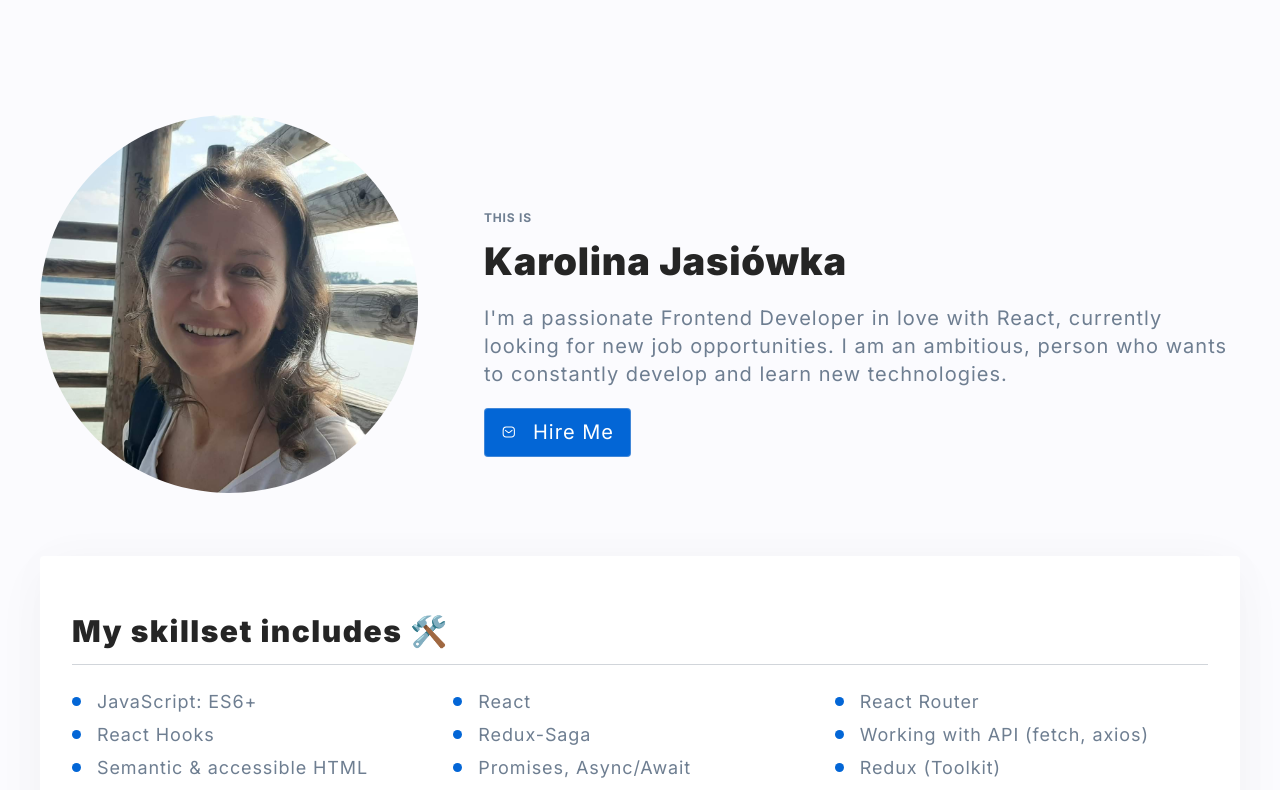
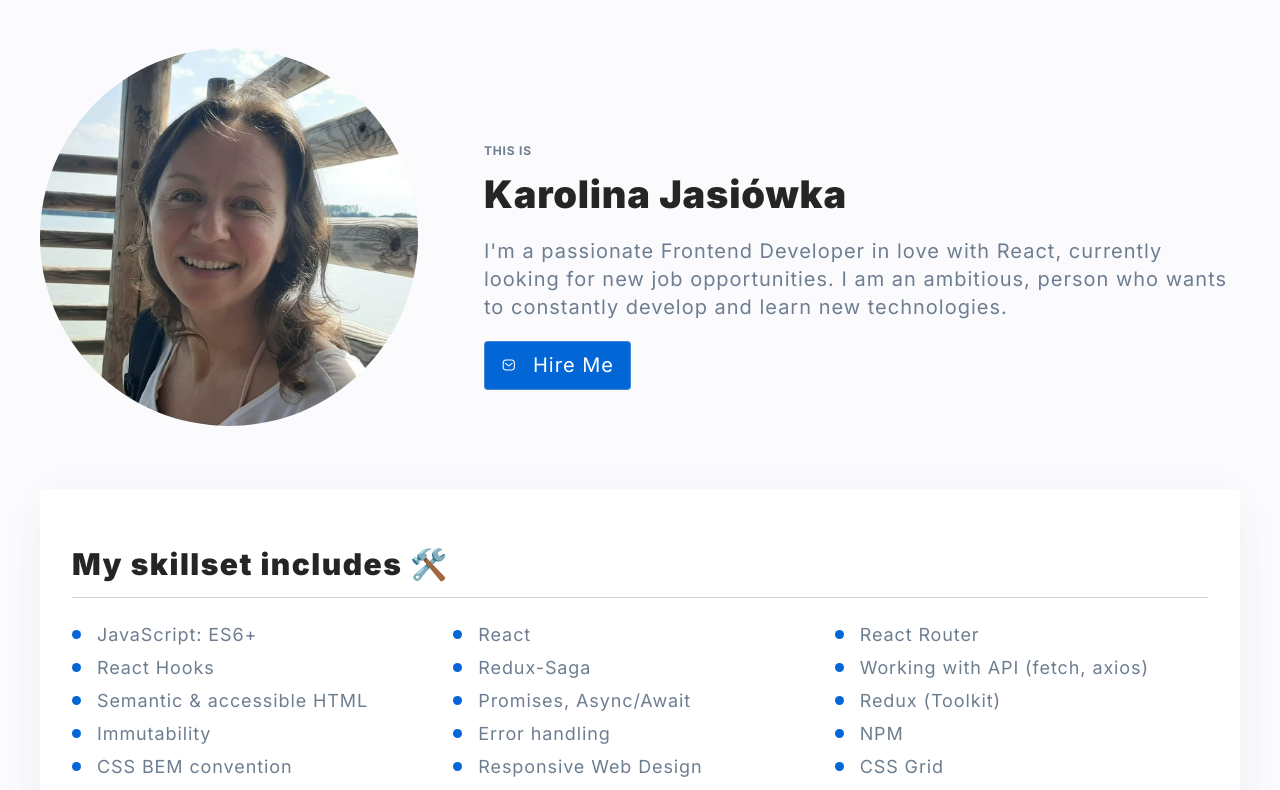
Before and after one commit to KarolinaJ33/personal-homepage, a React (Create React App) app: page / in a window 1280 px wide. Shown: the top 790 px of the page. Built offline with nearby package versions, Linux system fonts and the light colour scheme.

Commit message:
impoved GlobalStyle

```diff
--- a/src/GlobalStyle.js
+++ b/src/GlobalStyle.js
@@ -3,7 +3,8 @@ import { createGlobalStyle } from "styled-components";
 export const GlobalStyle = createGlobalStyle`
   html {
     box-sizing: border-box;
-  }
+    scroll-behavior: smooth;
+  };
 
   *, ::after, ::before {
    box-sizing: inherit;
@@ -15,9 +16,9 @@ export const GlobalStyle = createGlobalStyle`
     color: ${({ theme }) => theme.color.mineShaft};
     background: ${({ theme }) => theme.color.whiteLilac};
     word-break: break-word;
-    padding: 115px 40px 110px 40px;
+    padding: 48px 40px 110px 40px;
+    transition: 0.3s;
     letter-spacing: 0.05em;
-
   }
 
   body {
```
